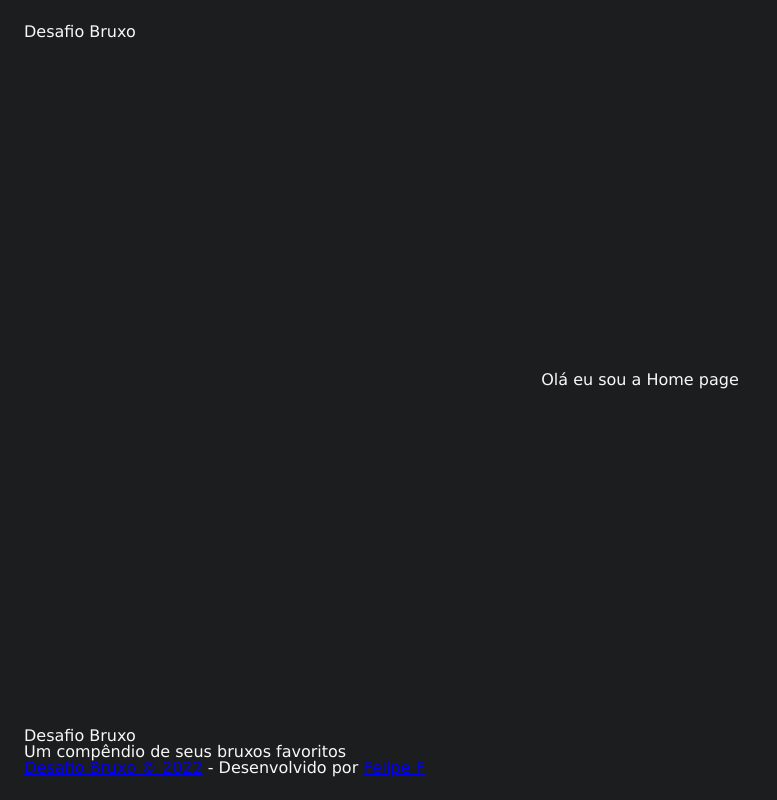
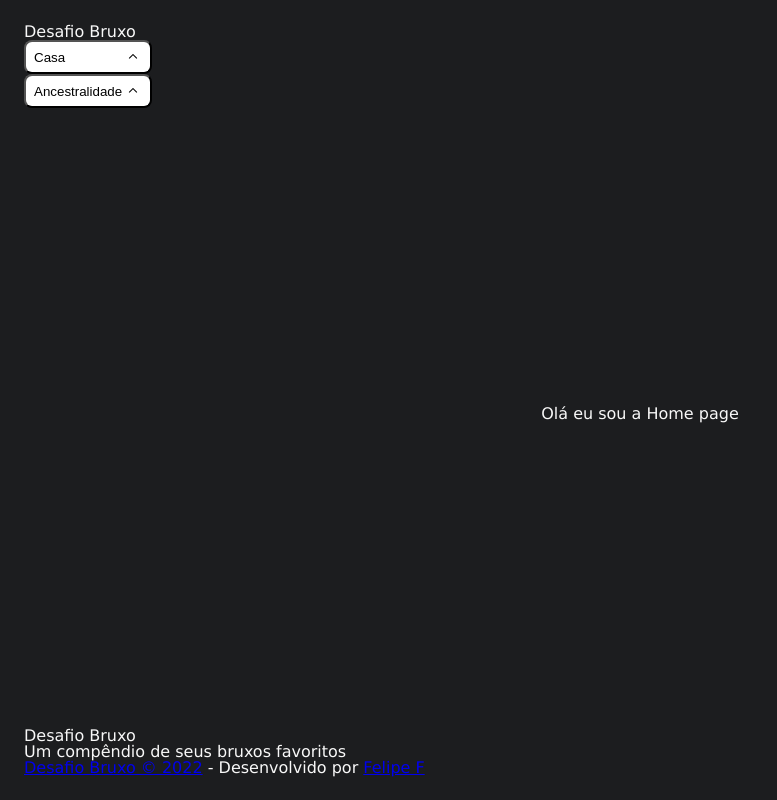
Before and after one commit to felpfsf/desafio-bruxo-ts, a React (Vite) app: page / in a window 1280 px wide. Shown: the whole page, without its empty margins (0-777 px from the left). Built offline with nearby package versions, Linux system fonts and the light colour scheme.

Commit message:
feat: working on custom select

```diff
--- a/src/components/Navbar/index.tsx
+++ b/src/components/Navbar/index.tsx
@@ -1,8 +1,26 @@
-import {NavbarContainer} from './style'
+import { useState } from "react";
+import { ANCESTRY_OPTIONS, HOUSE_OPTIONS } from "../../utils";
+import { CustomSelect } from "../CustomSelect";
+import { NavbarContainer } from "./style";
 export const Navbar = () => {
+  const [currentHouseValue, setCurrentHouseValue] = useState("");
   return (
     <NavbarContainer>
       <h1>Desafio Bruxo</h1>
+      <nav>
+        <CustomSelect
+          options={HOUSE_OPTIONS}
+          currentValue={currentHouseValue}
+          id='house-select'
+          handleChangeValue=''
+        />
+        <CustomSelect
+          options={ANCESTRY_OPTIONS}
+          currentValue={currentHouseValue}
+          id='ancestry-select'
+          handleChangeValue=''
+        />
+      </nav>
     </NavbarContainer>
   );
 };
```
